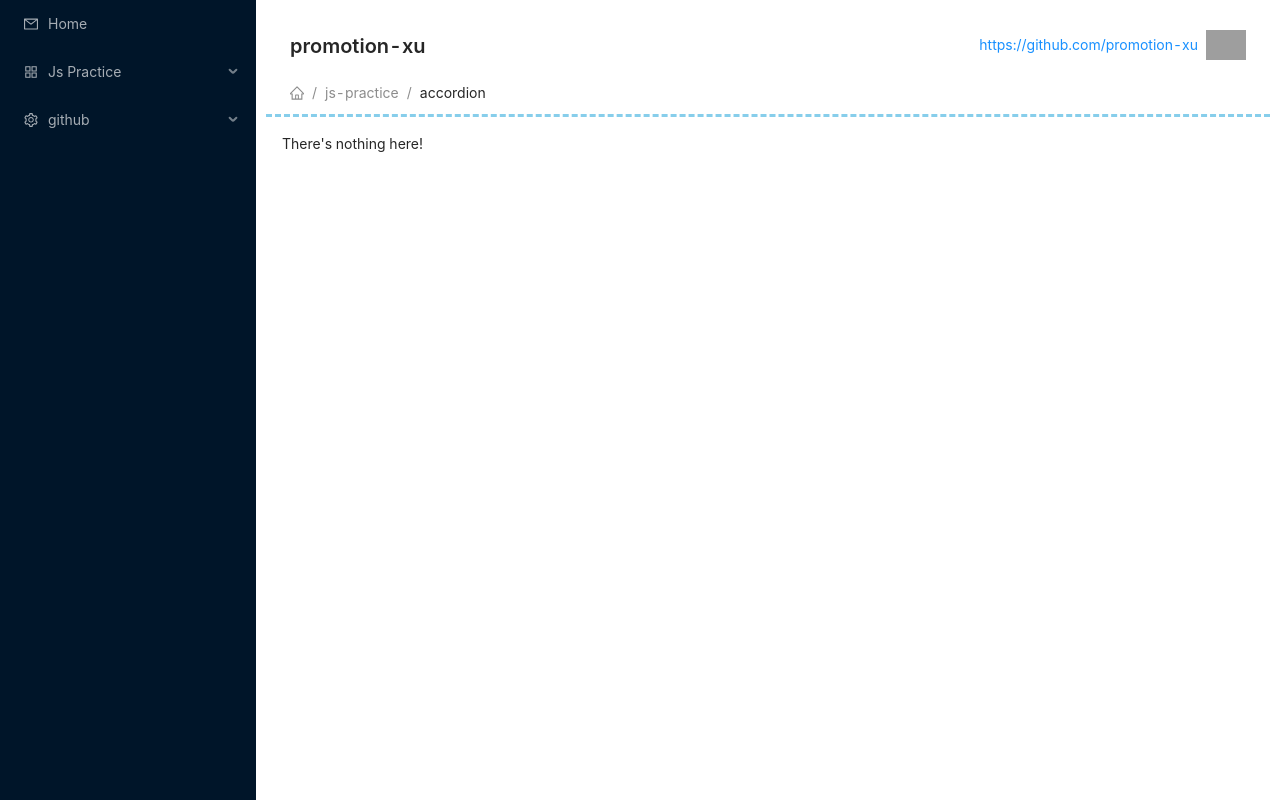
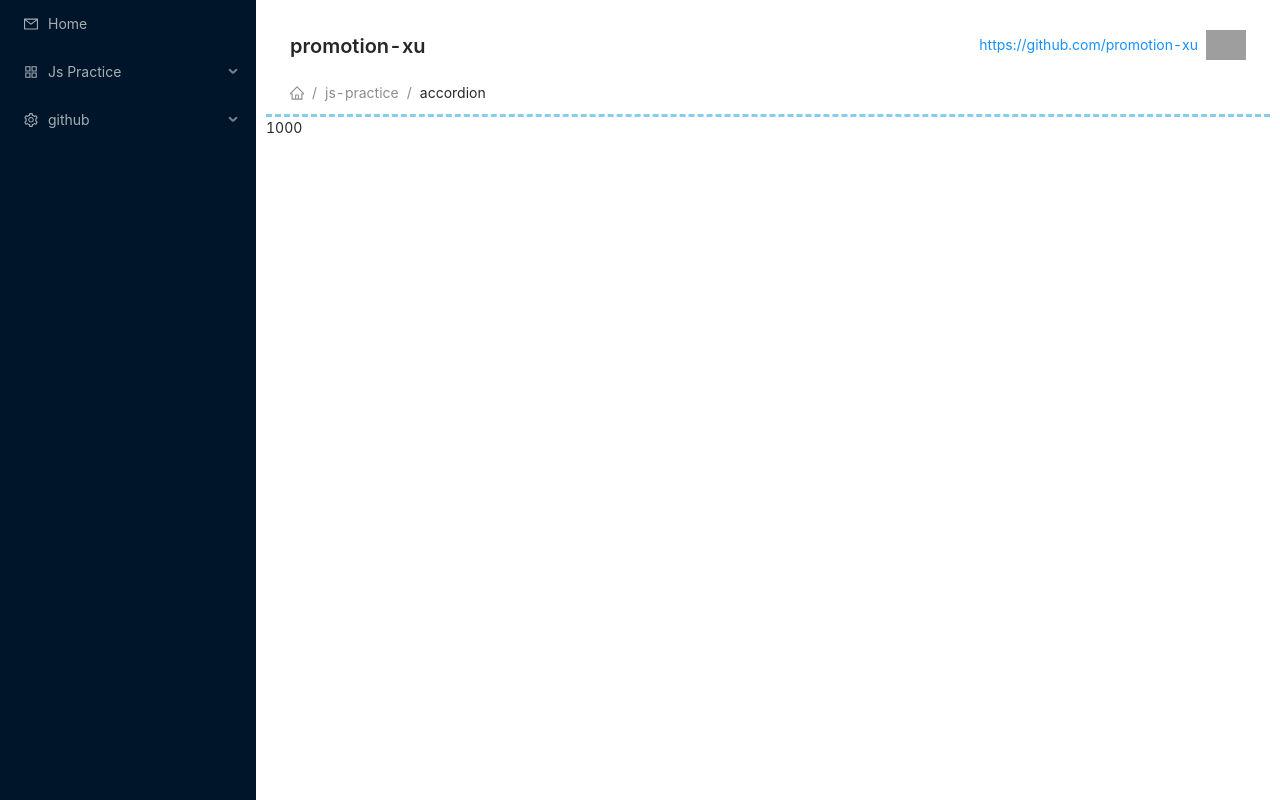
Before and after one commit to promotion-xu/promotion-xu.github.io, a React (Create React App) app: page /#/js-practice/accordion in a window 1280 px wide. Built offline with nearby package versions, Linux system fonts and the light colour scheme; grey boxes are pictures that could not be loaded.

Commit message:
feat: animation function

```diff
--- a/src/components/Sidebar/index.tsx
+++ b/src/components/Sidebar/index.tsx
@@ -24,6 +24,10 @@ const items: MenuProps['items'] = [
       {
         label: 'Word Scroll',
         key: 'word-scroll'
+      },
+      {
+        label: 'accordion',
+        key: 'accordion'
       }
     ]
   },
--- /dev/null
+++ b/src/pages/js-practice/accordion/index.tsx
@@ -0,0 +1,25 @@
+
+import React, { useEffect } from 'react'
+import {
+  createAnimation
+} from '../../../utils/animation'
+
+const Accordion =  () => {
+
+  const [count, setCount] = React.useState(0)
+
+  useEffect(() => {
+    createAnimation({
+      from: 0,
+      to: 1000,
+      onmove: n => {
+        setCount(n)
+      }
+    })
+  }, [])
+
+
+  return <div>{count}</div>
+}
+
+export default Accordion
--- a/src/router/index.tsx
+++ b/src/router/index.tsx
@@ -3,6 +3,7 @@ import { Route, Routes } from 'react-router-dom'
 import Home from '../pages/home'
 import WordScroll from '../pages/js-practice/word-scroll'
 import GithubAction from '../pages/github/action'
+import Accordion from '../pages/js-practice/accordion'
 
 export const R = () => {
   return (
@@ -11,6 +12,7 @@ export const R = () => {
       <Route path="home" element={<Home />}></Route>
       <Route path="js-practice">
         <Route path="word-scroll" element={<WordScroll />}></Route>
+        <Route path="accordion" element={<Accordion />}></Route>
       </Route>
       <Route path="github">
         <Route path="action" element={<GithubAction />} />
--- /dev/null
+++ b/src/utils/animation.ts
@@ -0,0 +1,41 @@
+
+
+
+
+
+interface IOptions {
+  from: number
+  to: number
+  total?: number
+  duration?: number
+  onmove?: (n: number) => void
+  onend?: () => void
+}
+// 0 - 120
+export function createAnimation(options: IOptions) {
+  const {
+    from,
+    to,
+    total = 1500, // 动画总时间
+    duration = 15, // 动画间隔时间
+    onmove,
+    onend
+  } = options
+  // 总共 变化次数
+  const times = Math.floor(total / duration)
+  // 每次变化的距离
+  const dis = (to - from) / times
+  let initFrom = from
+  let currentTime = 0
+  const timer = setInterval(() => {
+    if (currentTime >= times) {
+      clearInterval(timer)
+      initFrom = to
+      onend && onend()
+      return
+    }
+    initFrom += dis
+    currentTime++
+    onmove && onmove(initFrom)
+  }, duration)
+}
```
